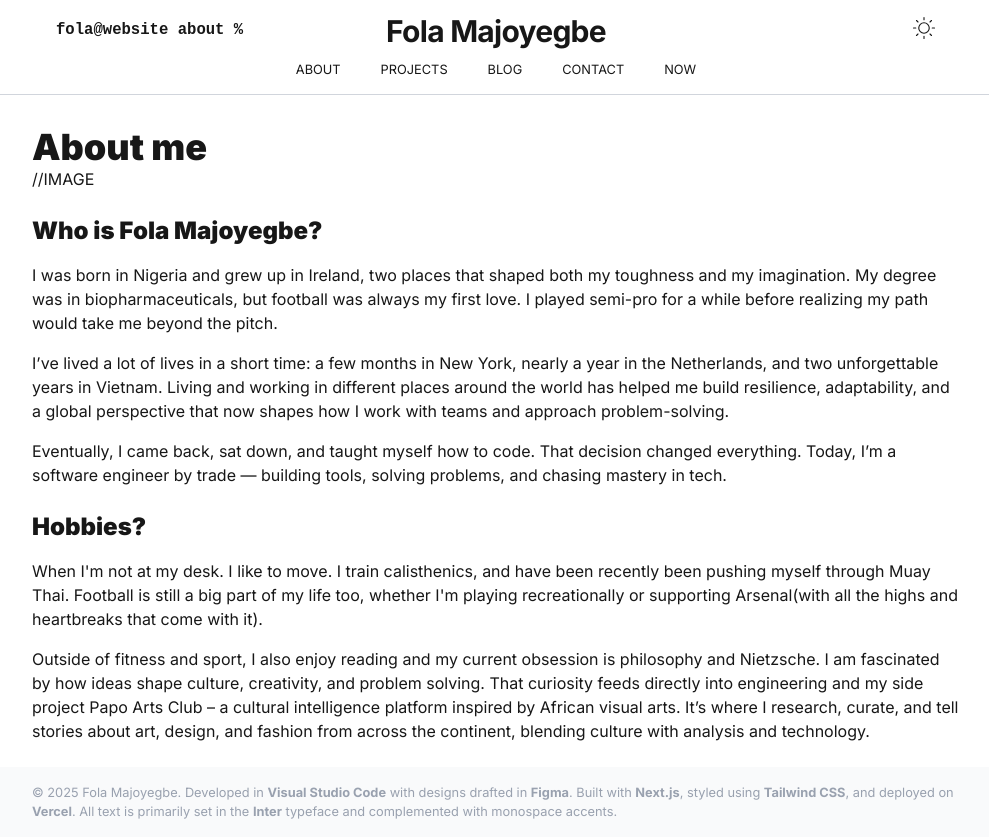
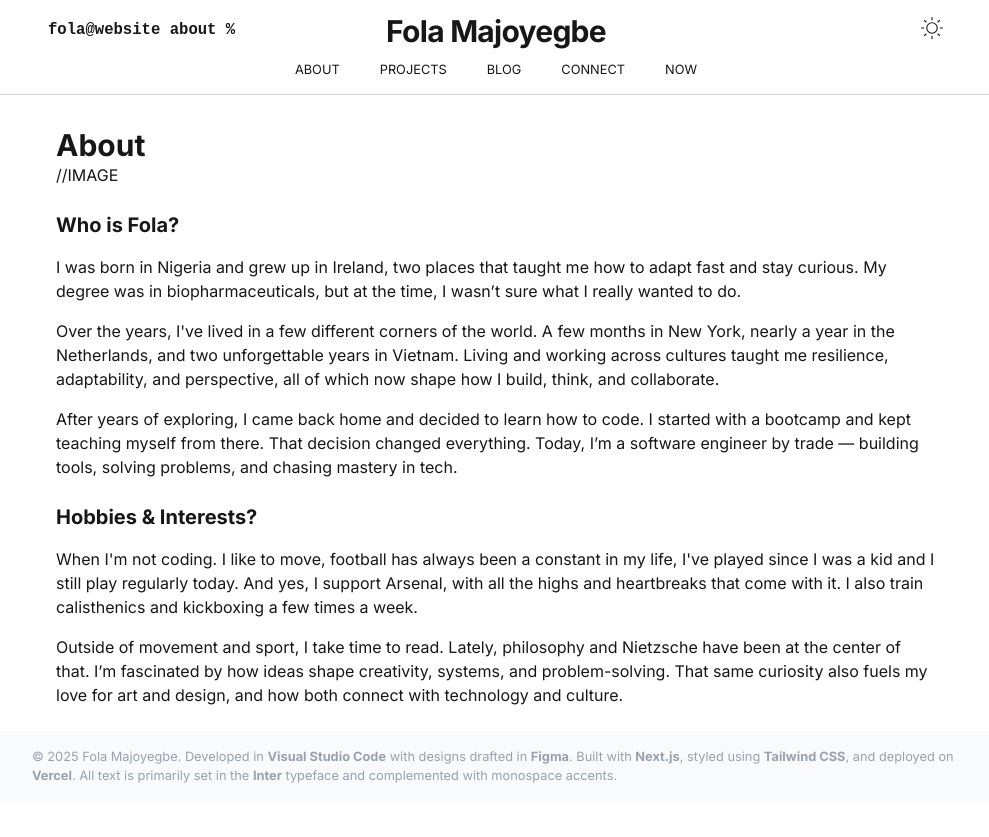
Before and after one commit to Folamajo/portfolio, a Next.js app: page /about in a window 1280 px wide. Shown: the whole page, without its empty margins (144-1133 px from the left). After the commit the page ends 801 px from the top, so only its background shows below. Built offline with nearby package versions, Linux system fonts and the light colour scheme.

Commit message:
Finished content

```diff
--- a/src/app/about/page.tsx
+++ b/src/app/about/page.tsx
@@ -15,38 +15,36 @@ const page = () => {
 
 
 
-      <main className=' main_content max-w-[60em] mb-6 px-4'>
-         <h1 className='font-black text-4xl'>About me</h1>
+      <main className=' main_content max-w-[57em] mb-6 px-4'>
+         <h1 className='font-bold text-3xl '>About </h1>
 
          <div>//IMAGE</div>
 
 
          <div className= "mt-6">
-            <h1 className="text-2xl font-black">Who is Fola Majoyegbe?</h1>
+            <h1 className="text-xl font-bold">Who is Fola?</h1>
             <p className="mt-4">
-               I was born in Nigeria and grew up in Ireland, two places that shaped both my toughness and my imagination. My degree was in biopharmaceuticals, but football was always my first love. I played semi-pro for a while before realizing my path would take me beyond the pitch.
+               I was born in Nigeria and grew up in Ireland, two places that taught me how to adapt fast and stay curious. My degree was in biopharmaceuticals, but at the time, I wasn’t sure what I really wanted to do.
             </p>
             <p className="mt-4">
-               I’ve lived a lot of lives in a short time: a few months in New York, nearly a year in the Netherlands, and two unforgettable years in Vietnam. Living and working in different places around the world has helped me build resilience, adaptability, and a global perspective that now shapes how I work with teams and approach problem-solving.
+               Over the years, I've lived in a few different corners of the world. A few months in New York, nearly a year in the Netherlands, and two unforgettable years in Vietnam. Living and working across cultures taught me resilience, adaptability, and perspective, all of which now shape how I build, think, and collaborate.
             </p>
             <p className="mt-4">
-               Eventually, I came back, sat down, and taught myself how to code. That decision changed everything. Today, I’m a software engineer by trade — building tools, solving problems, and chasing mastery in tech.
+               After years of exploring, I came back home and decided to learn how to code. I started with a bootcamp and kept teaching myself from there. That decision changed everything. Today, I’m a software engineer by trade — building tools, solving problems, and chasing mastery in tech.
             </p>
 
          </div>
          <div className="mt-6">
-            <h1 className="text-2xl font-black">Hobbies?</h1>
-            <p className="mt-4">When I'm not at my desk. I like to move. I train calisthenics, and have been recently been pushing myself through Muay Thai. Football is still a big part of my life too, whether I'm playing recreationally or supporting Arsenal(with all the highs and heartbreaks that come with it).
+            <h1 className="text-xl font-bold">Hobbies & Interests?</h1>
+            <p className="mt-4">When I'm not coding. I like to move, football has always been a constant in my life, I've played since I was a kid and I still play regularly today. And yes, I support Arsenal, with all the highs and heartbreaks that come with it. I also train calisthenics and kickboxing a few times a week.
 
             </p>
             <p className="mt-4">
-               Outside of fitness and sport, I also enjoy reading and my current obsession is philosophy and Nietzsche. I am fascinated by how ideas shape culture, creativity, and problem solving. That curiosity feeds directly into engineering and my side project Papo Arts Club – a cultural intelligence platform inspired by African visual arts. It’s where I research, curate, and tell stories about art, design, and fashion from across the continent, blending culture with analysis and technology.
+              Outside of movement and sport, I take time to read. Lately, philosophy and Nietzsche have been at the center of that. I’m fascinated by how ideas shape creativity, systems, and problem-solving. That same curiosity also fuels my love for art and design, and how both connect with technology and culture.
             </p>
 
          </div>
-         <div>
 
-         </div>
 
 
       </main>
--- a/src/app/blog/page.tsx
+++ b/src/app/blog/page.tsx
@@ -14,8 +14,8 @@ const page = () => {
          </header>
 
 
-         <main className=' main_content max-w-[60em] mb-6 px-4 w-full'>
-            <h1 className='font-black text-4xl'>Blog</h1>
+         <main className=' main_content max-w-[58em] mb-6 px-4 w-full '>
+            <h1 className='font-bold text-3xl '>Blog</h1>
          </main>
 
          <footer className=" px-4 w-full flex justify-center mt-auto py-4 bg-gray-50 dark:bg-black">
--- a/src/app/contact/page.tsx
+++ b/src/app/connect/page.tsx
@@ -11,8 +11,8 @@ const page = () => {
          <header className= 'w-full flex justify-center '>
             <Header />
          </header>
-         <main className=' main_content max-w-[60em] mb-6 px-4 w-full'>
-            <h1 className='font-black text-4xl '>Get in touch</h1>
+         <main className=' main_content max-w-[58em] mb-6 px-4 w-full '>
+            <h1 className='font-bold text-3xl '>Connect</h1>
             <div className= "mt-6">
 
                <p>Whether it's about software, ideas, or culture, I am always open to connection.</p>
--- a/src/app/now/page.tsx
+++ b/src/app/now/page.tsx
@@ -14,9 +14,8 @@ const page = () => {
       </header>
 
 
-      <main className=' main_content max-w-[60em] mb-6 px-4 w-full'>
-         <div>last updated : </div>
-         <h1 className='font-black text-4xl'>Life right now...</h1>
+      <main className=' main_content max-w-[58em] mb-6 px-4 w-full '>
+            <h1 className='font-bold text-3xl '>Life right now ... </h1>
       </main>
       <footer className=" px-4 w-full flex justify-center mt-auto py-4 bg-gray-50 dark:bg-black">
          <div className="w-[60em] ">
--- a/src/app/page.tsx
+++ b/src/app/page.tsx
@@ -15,7 +15,7 @@ export default function Home() {
          </header>
 
 
-         <main className=' main_content max-w-[57em] mb-6 px-4 w-full '>
+         <main className=' main_content max-w-[58em] mb-6 px-4 w-full '>
             <h1 className='font-bold text-3xl '>👋🏾 Hello, I'm Fola</h1>
             <div className= "mt-6">
                <p>
--- a/src/app/projects/page.tsx
+++ b/src/app/projects/page.tsx
@@ -13,8 +13,8 @@ const page = () => {
             <Header />
          </header>
 
-         <main className=' main_content max-w-[60em] mb-6 px-4 w-full'>
-            <h1 className='font-black text-4xl '>Projects</h1>
+         <main className=' main_content max-w-[58em] mb-6 px-4 w-full '>
+            <h1 className='font-bold text-3xl '>Projects</h1>
             <div>
 
             </div>
--- a/src/components/Header/Menu.tsx
+++ b/src/components/Header/Menu.tsx
@@ -16,7 +16,7 @@ const Menu = ({ setPageName } : MenuProps) => {
 
    return (
       <div className= ' flex justify-center items-center relative '>
-         <div className="w-[57em] relative flex justify-center items-center py-6  ">
+         <div className="w-[58em] relative flex justify-center items-center py-6  ">
             {
                !observer?.isInView ? <div className="absolute left-2 font-bold text-lg px-2">Fola Majoyegbe</div> : ""
             }
@@ -45,10 +45,10 @@ const Menu = ({ setPageName } : MenuProps) => {
                   >BLOG</Link>
                </li>
                <li className= "hover:opacity-70">
-                  <Link href='/contact'
-                        onMouseEnter={()=>setPageName('cd contact')}
+                  <Link href='/connect'
+                        onMouseEnter={()=>setPageName('cd connect')}
                         onMouseLeave={()=>setPageName("")}
-                  >CONTACT</Link>
+                  >CONNECT</Link>
                </li>
                <li className= "hover:opacity-70">
                   <Link href='/now'
--- a/src/components/Header/Menu_Two.tsx
+++ b/src/components/Header/Menu_Two.tsx
@@ -15,7 +15,7 @@ const Menu_Two = () => {
 
   return (
       <div>
-         <div className=' px-4 py-3 flex max-w-[55em] mx-auto'>
+         <div className=' px-4 py-3 flex max-w-[58em] mx-auto'>
 
 
                <div className="  mr-auto">
--- a/src/components/Header/Name.tsx
+++ b/src/components/Header/Name.tsx
@@ -20,7 +20,7 @@ const Name = ({ pageName } : NameProps) => {
 
    return (
       <div className= " ">
-         <div className=' pt-4 px-4 flex items-center justify-between  max-w-[57em] relative mx-auto'>
+         <div className=' pt-4 px-4 flex items-center justify-between  max-w-[58em] relative mx-auto'>
             <div className=' flex w-[21em]'>
                <p className="mono font-bold text-[1.2em]"><Link href="/">fola</Link>@website {cleanedPathName ? cleanedPathName : '~'} %</p>  <p className="ml-1 mono text-[1.2em]">{pageName}</p> <div className='blinking_cursor '></div>
             </div>
--- a/src/components/Sidebar.tsx
+++ b/src/components/Sidebar.tsx
@@ -62,8 +62,8 @@ const Sidebar = () => {
                      >Blog</Link>
                   </li>
                   <li className= "hover:opacity-70">
-                     <Link href='/contact'
-                     >Contact</Link>
+                     <Link href='/connect'
+                     >Connect</Link>
                   </li>
                   <li className= "hover:opacity-70">
                      <Link href='/now'
```
